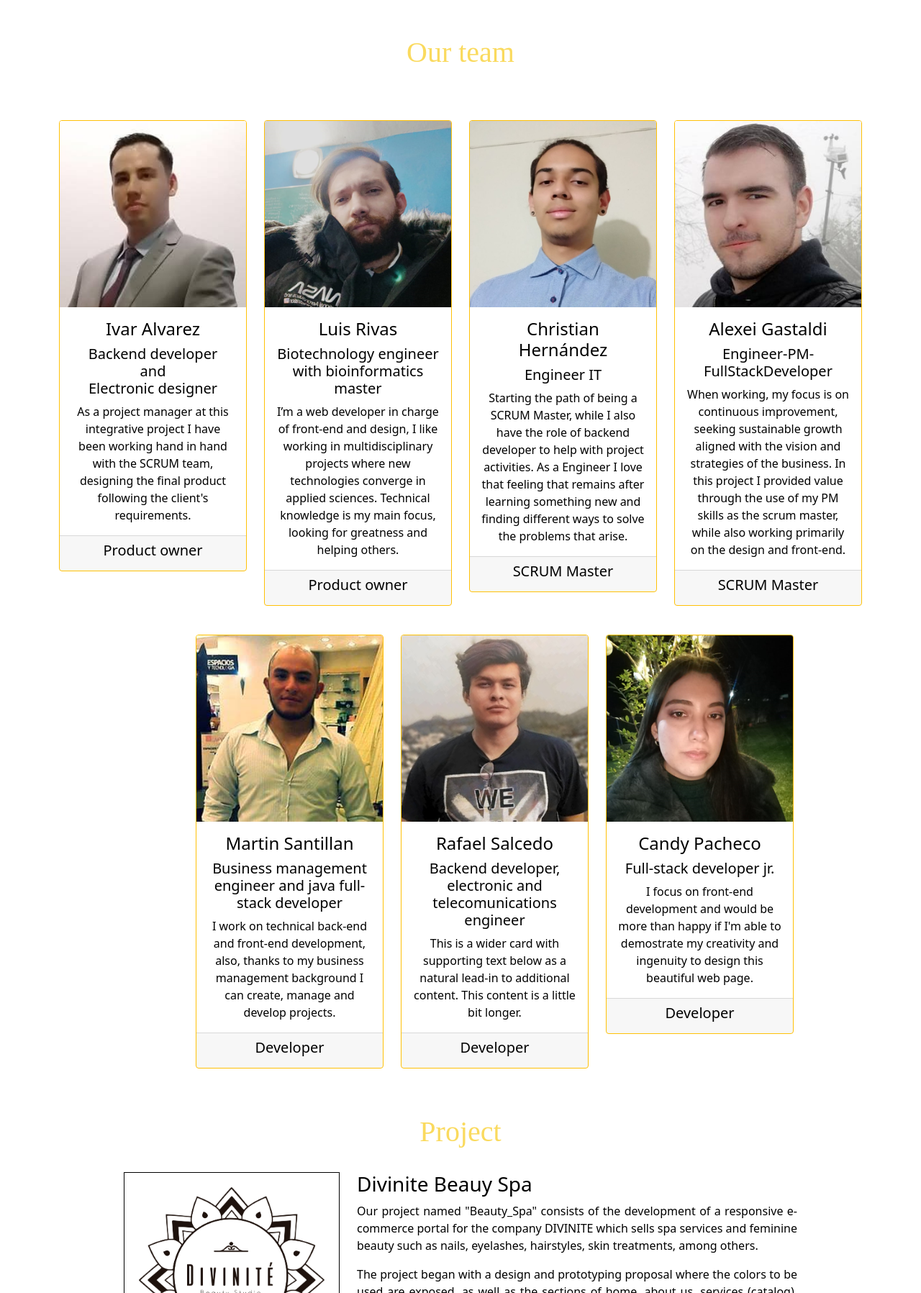
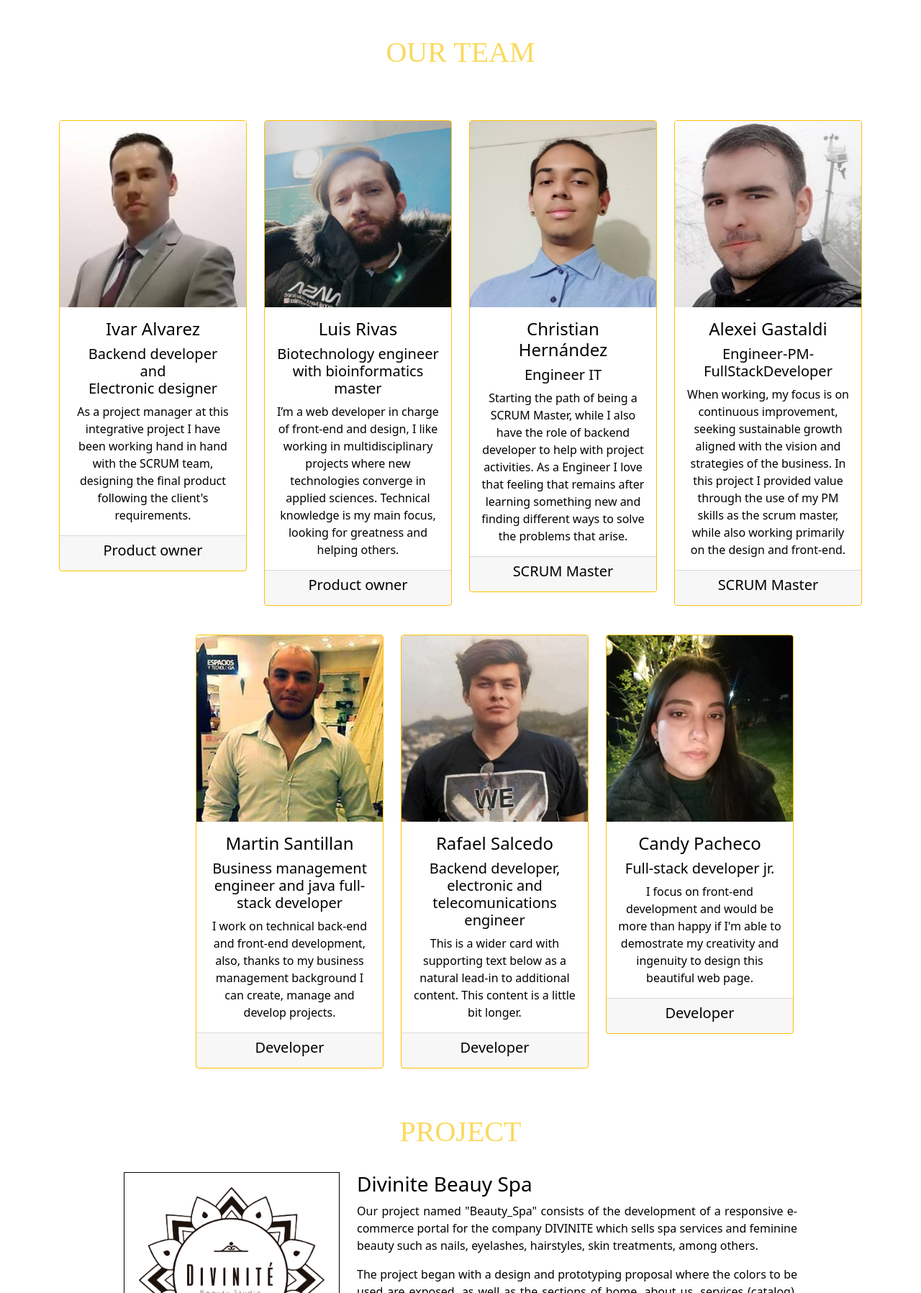
Before and after one commit to ChristianAcadez/MCLARICH-dev-studio, a plain HTML site: page aboutUs.html in a window 1280 px wide. Shown: the part 553-2350 px from the top of the page at 72% size. Drawn offline with nearby package versions, Linux system fonts and the light colour scheme.

Commit message:
Update aboutUs.html

```diff
--- a/aboutUs.html
+++ b/aboutUs.html
@@ -68,7 +68,7 @@
 
     <!--  BODY DE TARJETAS *****COPIAR Y PEGAR DESDE AQUI***********-->
     <div class="container titlemod">
-      <h1 style="text-align: center; color: #FADA5E; font-family: lora;">Our team</h1><br>
+      <h1 style="text-align: center; color: #FADA5E; font-family: lora;">OUR TEAM</h1><br>
     </div>
     <div class="container">
       <div class="row">
@@ -207,7 +207,7 @@
     <!-- Encabezado del proyecto -->
 
     <div class="proyect">
-      <h1 style="text-align: center; color: #FADA5E; font-family: lora;">Project</h1><br>
+      <h1 style="text-align: center; color: #FADA5E; font-family: lora;">PROJECT</h1><br>
         <div class="container">
           <div class="row">
             <div class="col-lg-auto">
```
